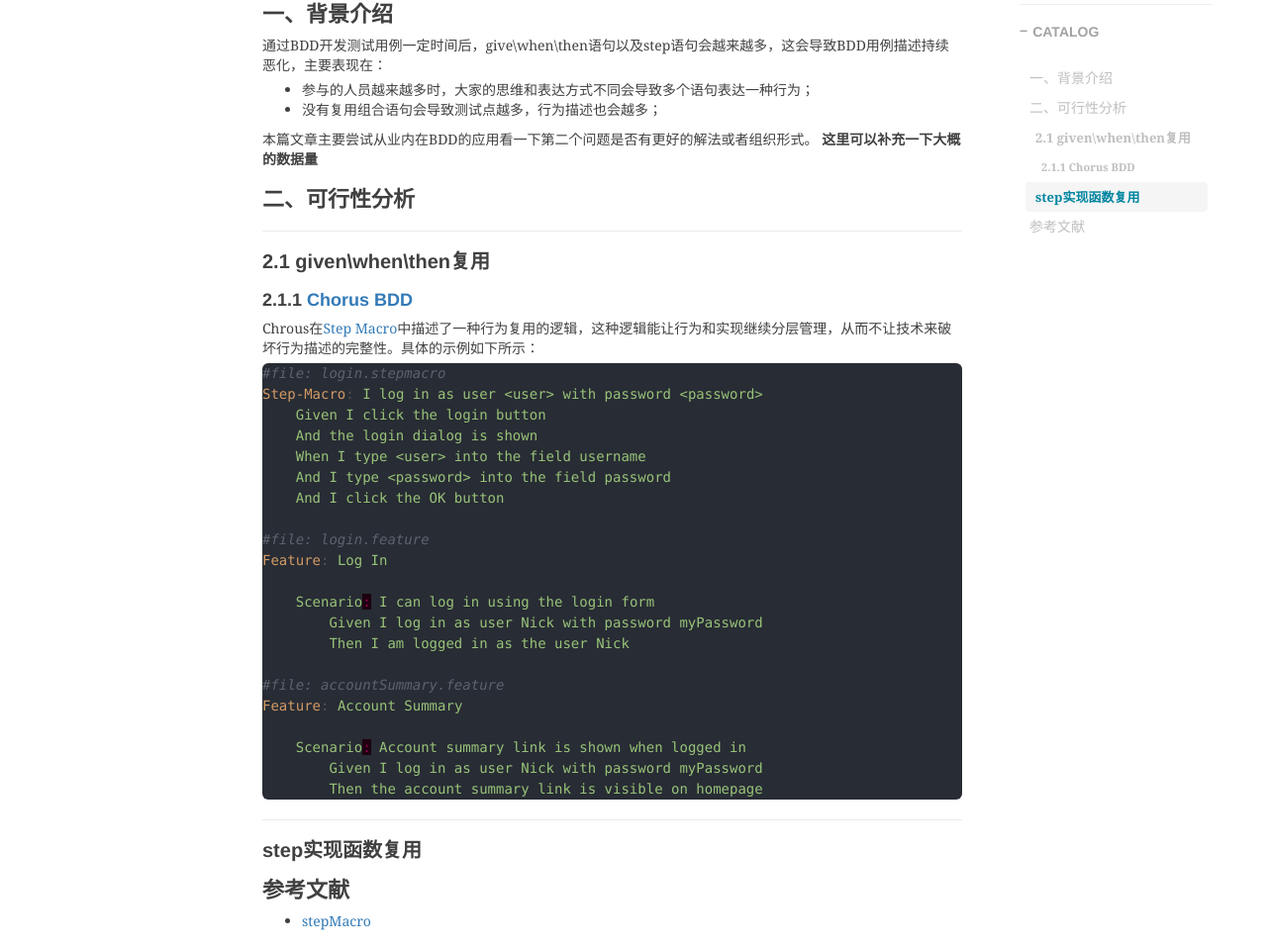
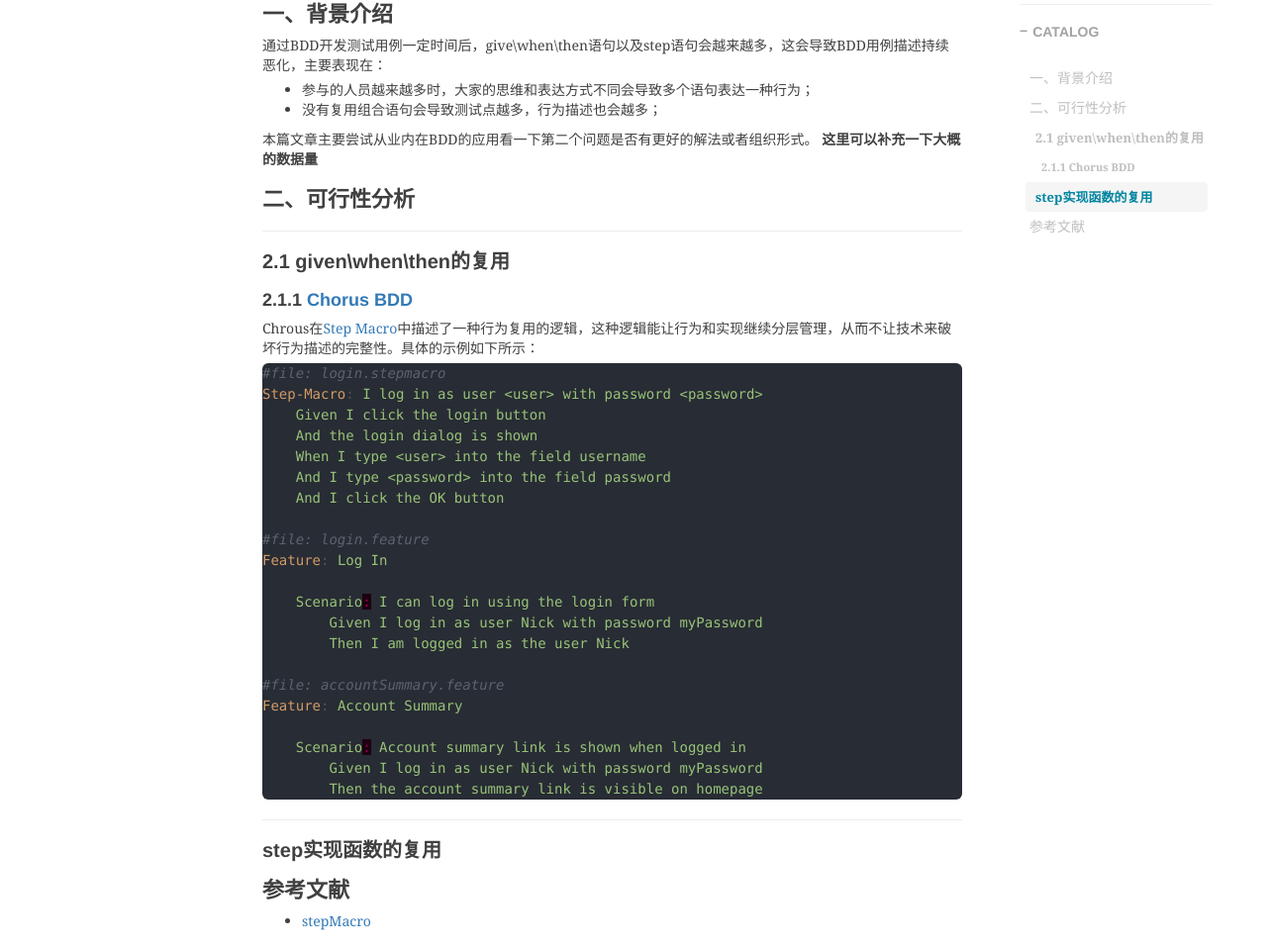
Before and after one commit to shihai1991/shihai1991.github.io, a Jekyll site: the page built from _posts/2023-08-22-BDD中的step可复用性调研.md, in a window 1280 px wide. Shown: the part 491-1448 px from the top of the page at 99% size. Built offline with Jekyll 4.4.1, drawn with Linux system fonts in a browser that asks for light colours; nearby versions of some CDN libraries; comment, search, counter and statistics services are not loaded.

Commit message:
Update 2023-08-22-BDD中的step可复用性调研.md

````diff
--- a/_posts/2023-08-22-BDD中的step可复用性调研.md
+++ b/_posts/2023-08-22-BDD中的step可复用性调研.md
@@ -17,7 +17,7 @@ time: '2023.08.22 17:21:00'
 **这里可以补充一下大概的数据量**
 
 # 二、可行性分析
-## 2.1 given\when\then复用
+## 2.1 given\when\then的复用
 ### 2.1.1 [Chorus BDD](https://www.chorus-bdd.org/)
 Chrous在[Step Macro](https://www.chorus-bdd.org/pages/GherkinExtensions/StepMacro/)中描述了一种行为复用的逻辑，这种逻辑能让行为和实现继续分层管理，从而不让技术来破坏行为描述的完整性。具体的示例如下所示：
 ```yaml
@@ -44,7 +44,7 @@ Feature: Account Summary
         Then the account summary link is visible on homepage
 ```
 
-## step实现函数复用
+## step实现函数的复用
 
 # 参考文献
 - [stepMacro](https://www.chorus-bdd.org/pages/GherkinExtensions/StepMacro/)
````
